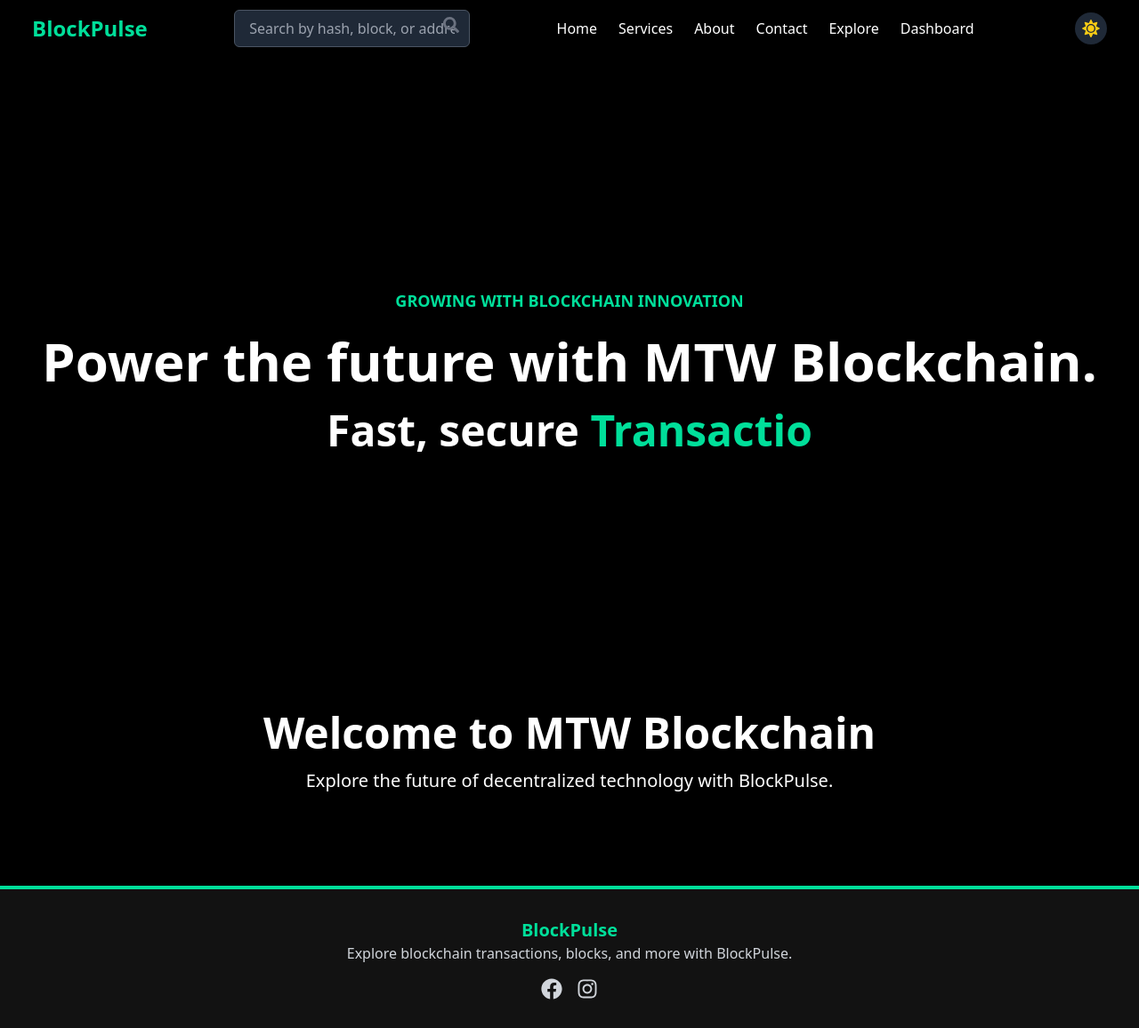
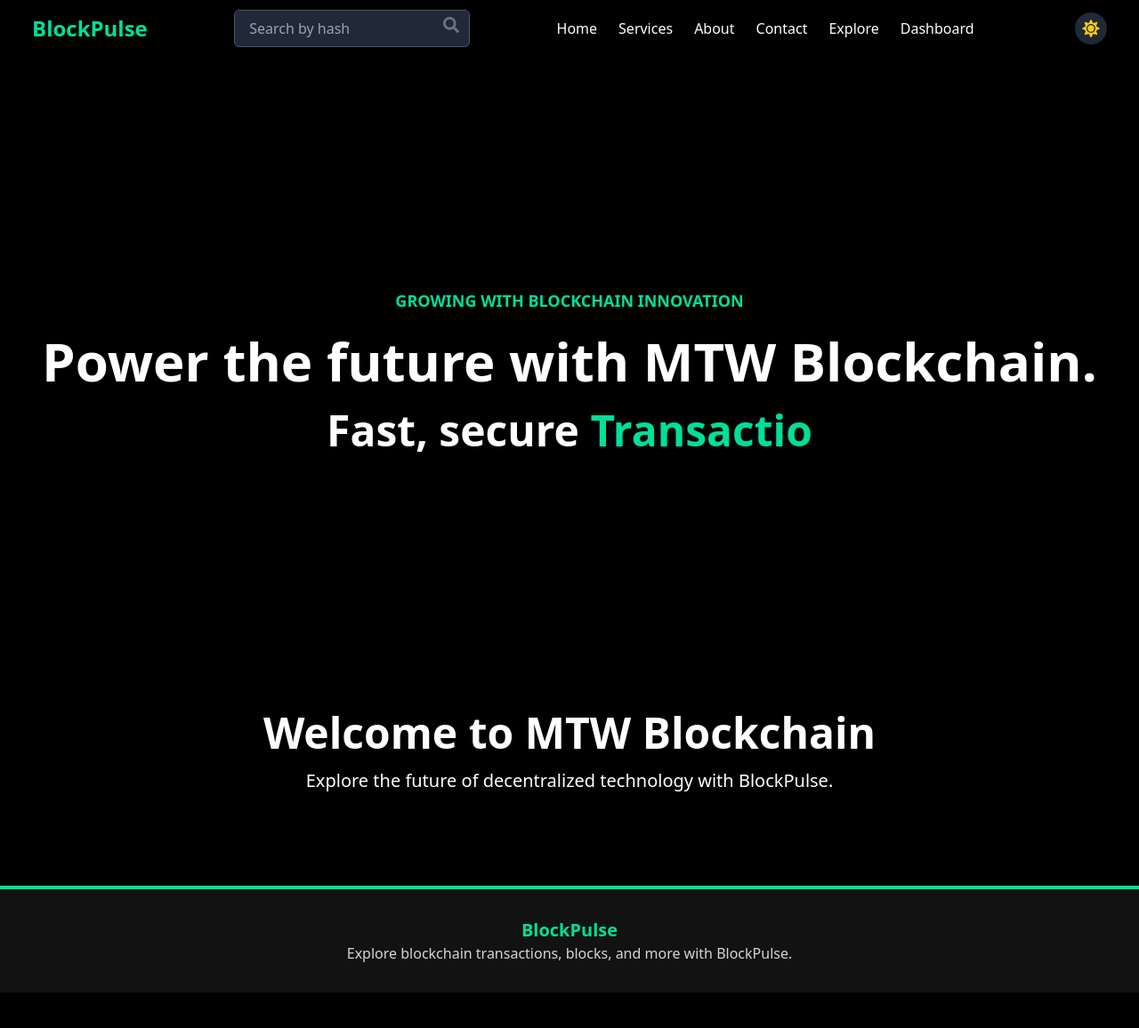
Before and after one commit to StarScreamXnX2Nv/blockpulse, a React (Create React App) app: page / in a window 1280 px wide. Shown: the whole page at 89% size. After the commit the page ends 1116 px from the top, so only its background shows below. Built offline with nearby package versions, Linux system fonts and the light colour scheme.

Commit message:
Final commit: Updated documentation and finalized project

```diff
--- a/src/components/dashboard/CryptoPrices.jsx
+++ b/src/components/dashboard/CryptoPrices.jsx
@@ -60,7 +60,7 @@ const CryptoPrices = ({ theme }) => {
                   <th className="border p-4">Last Trade</th>
                   <th className="border p-4">24H %</th>
                   <th className="border p-4">24H Change</th>
-                  <th className="border p-4">Action</th>
+
                 </tr>
               </thead>
               <tbody>
@@ -90,11 +90,7 @@ const CryptoPrices = ({ theme }) => {
                     >
                       ${coin.price_change_24h.toFixed(2)}
                     </td>
-                    <td className="border p-4">
-                      <button className="px-4 py-2 bg-[#00df9a] text-black rounded-md hover:bg-green-400">
-                        Trade
-                      </button>
-                    </td>
+
                   </tr>
                 ))}
               </tbody>
@@ -133,9 +129,7 @@ const CryptoPrices = ({ theme }) => {
                 >
                   <strong>24H Change:</strong> ${coin.price_change_24h.toFixed(2)}
                 </p>
-                <button className="w-full mt-4 px-4 py-2 bg-[#00df9a] text-black rounded-md hover:bg-green-400">
-                  Trade
-                </button>
+
               </div>
             ))}
           </div>
--- a/src/components/layout/Footer.jsx
+++ b/src/components/layout/Footer.jsx
@@ -1,5 +1,5 @@
 import React, { useState, useEffect } from 'react';
-import { FaFacebook, FaInstagram } from 'react-icons/fa';
+
 
 const Footer = () => {
   const [isVisible, setIsVisible] = useState(false);
@@ -27,10 +27,7 @@ const Footer = () => {
     >
       <h2 className="text-xl font-bold text-[#00df9a]">BlockPulse</h2>
       <p>Explore blockchain transactions, blocks, and more with BlockPulse.</p>
-      <div className="flex justify-center space-x-4 mt-4">
-        <FaFacebook size={24} />
-        <FaInstagram size={24} />
-      </div>
+
     </footer>
   );
 };
--- a/src/components/layout/Navbar.jsx
+++ b/src/components/layout/Navbar.jsx
@@ -28,7 +28,7 @@ const Navbar = ({ theme, toggleTheme }) => {
             type="text"
             value={searchQuery}
             onChange={(e) => setSearchQuery(e.target.value)}
-            placeholder="Search by hash, block, or address..."
+            placeholder="Search by hash"
             className={`px-4 py-2 rounded-md focus:outline-none transition-all duration-300 border ${theme === "dark" ? "bg-gray-800 text-white border-gray-600" : "bg-gray-200 text-black border-gray-400"}`}
           />
           <button type="submit" className="absolute right-3 top-2 text-gray-500 hover:text-[#00df9a]">
@@ -46,7 +46,7 @@ const Navbar = ({ theme, toggleTheme }) => {
           <li><Link to="/dashboard" className="hover:text-[#00df9a]">Dashboard</Link></li>
         </ul>
 
-        {/* 🌙 Theme Toggle Button */}
+        {/*  Theme Toggle Button */}
         <button
           onClick={toggleTheme}
           className="ml-4 p-2 rounded-full transition-all duration-300 bg-gray-800 text-white hover:bg-gray-600"
@@ -54,7 +54,7 @@ const Navbar = ({ theme, toggleTheme }) => {
           {theme === "dark" ? <FaSun size={20} className="text-yellow-400" /> : <FaMoon size={20} className="text-gray-800" />}
         </button>
 
-        {/* 🍔 Hamburger Menu Button */}
+        {/*  Hamburger Menu Button */}
         <button
           className="md:hidden p-2 rounded-full transition-all duration-300 hover:bg-gray-700"
           onClick={() => setMenuOpen(!menuOpen)}
--- a/src/components/pages/About.jsx
+++ b/src/components/pages/About.jsx
@@ -23,7 +23,7 @@ const About = () => {
         <div className="p-6 bg-gray-100 dark:bg-gray-800 rounded-lg shadow-md">
           <h2 className="text-2xl font-bold text-center text-black dark:text-white">Who We Are</h2>
           <p className="text-lg text-gray-700 dark:text-gray-300 mt-2">
-            We are a group of dedicated students from Ort Braude College, collaborating on an
+            We are a group of dedicated students from Braude College, collaborating on an
             exciting project as part of our bachelor's degree course. Our team is passionate about
             harnessing the power of technology to make financial information more accessible and transparent.
           </p>
```
